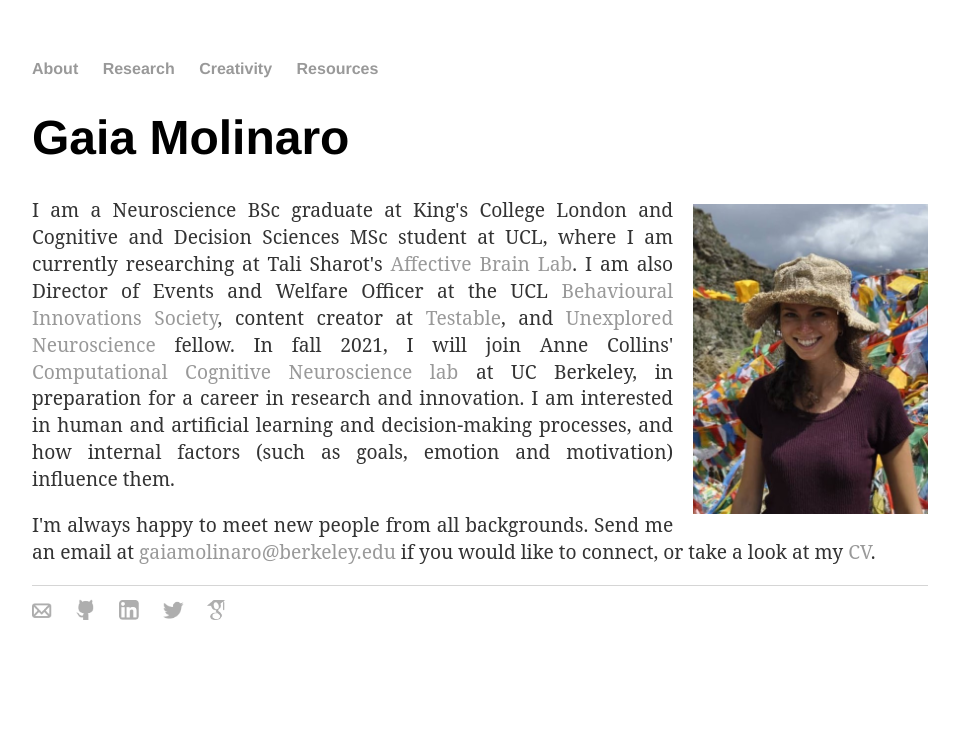
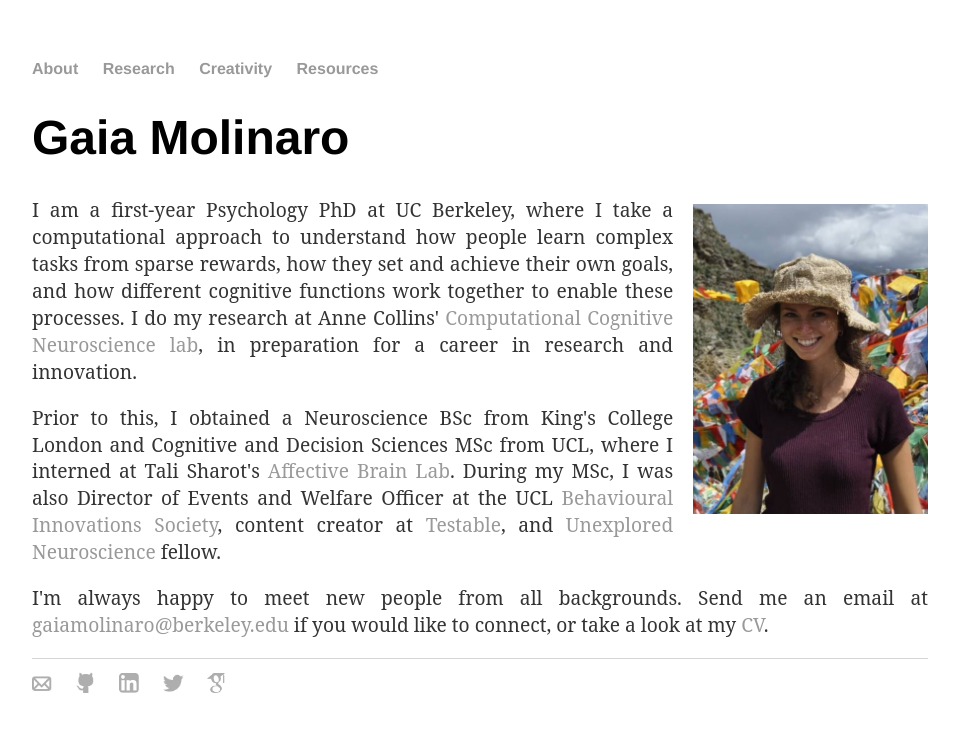
Before and after one commit to gaiamolinaro/gaiamolinaro.github.io, a Jekyll site: the page built from index.html, in a window 1280 px wide. Shown: the top 732 px of the page, without its empty margins (160-1119 px from the left). Built offline with Jekyll 4.4.1, drawn with Linux system fonts in a browser that asks for light colours; nearby versions of some CDN libraries.

Commit message:
Update index.html
First-year Psychology PhD

```diff
--- a/index.html
+++ b/index.html
@@ -5,13 +5,17 @@ title: Gaia Molinaro
 <div class="blurb">
 <h1>Gaia Molinaro</h1>
 <img class="profile-pic" src="../photos/gaia_tibet_pic.jpg">
-<p>I am a Neuroscience BSc graduate at King's College London and Cognitive and Decision Sciences MSc student at UCL,
-where I am currently researching at Tali Sharot's <a href="http://affectivebrain.com/" target="_blank">Affective Brain Lab</a>.
-I am also Director of Events and Welfare Officer at the UCL <a href="http://behaviouralucl.tech/" target="_blank">Behavioural Innovations Society</a>,
-content creator at <a href="https://www.testable.org/" target="_blank">Testable</a>,
-and <a href="https://www.unexploredneuroscience.com/" target="_blank">Unexplored Neuroscience</a> fellow.
-In fall 2021, I will join Anne Collins' <a href="https://ccn.berkeley.edu/" target="_blank">Computational Cognitive Neuroscience lab</a> at UC Berkeley, in preparation for a career in research and innovation.
-    I am interested in human and artificial learning and decision-making processes, and how internal factors (such as goals, emotion and motivation) influence them.</p>
+<p>I am a first-year Psychology PhD at UC Berkeley, where I take a computational approach to understand how people learn complex tasks from sparse rewards,
+    how they set and achieve their own goals, and how different cognitive functions work together to enable these processes.
+    I do my research at Anne Collins' <a href="https://ccn.berkeley.edu/" target="_blank">Computational Cognitive Neuroscience lab</a>,
+    in preparation for a career in research and innovation.
+
+<p>Prior to this, I  obtained a Neuroscience BSc from King's College London and Cognitive and Decision Sciences MSc from UCL, where I interned at Tali Sharot's <a href="http://affectivebrain.com/" target="_blank">Affective Brain Lab</a>.
+    During my MSc, I was also Director of Events and Welfare Officer at the UCL <a href="http://behaviouralucl.tech/" target="_blank">Behavioural Innovations Society</a>,
+    content creator at <a href="https://www.testable.org/" target="_blank">Testable</a>,
+    and <a href="https://www.unexploredneuroscience.com/" target="_blank">Unexplored Neuroscience</a> fellow.
+
 <p>I'm always happy to meet new people from all backgrounds. Send me an email at <a href="mailto:gaiamolinaro@berkeley.edu">gaiamolinaro@berkeley.edu</a> if you would like to connect,
 or take a look at my <a href="../molinaro_cv.pdf" target="_blank">CV</a>.</p>
+
 </div><!-- /.blurb -->
```
